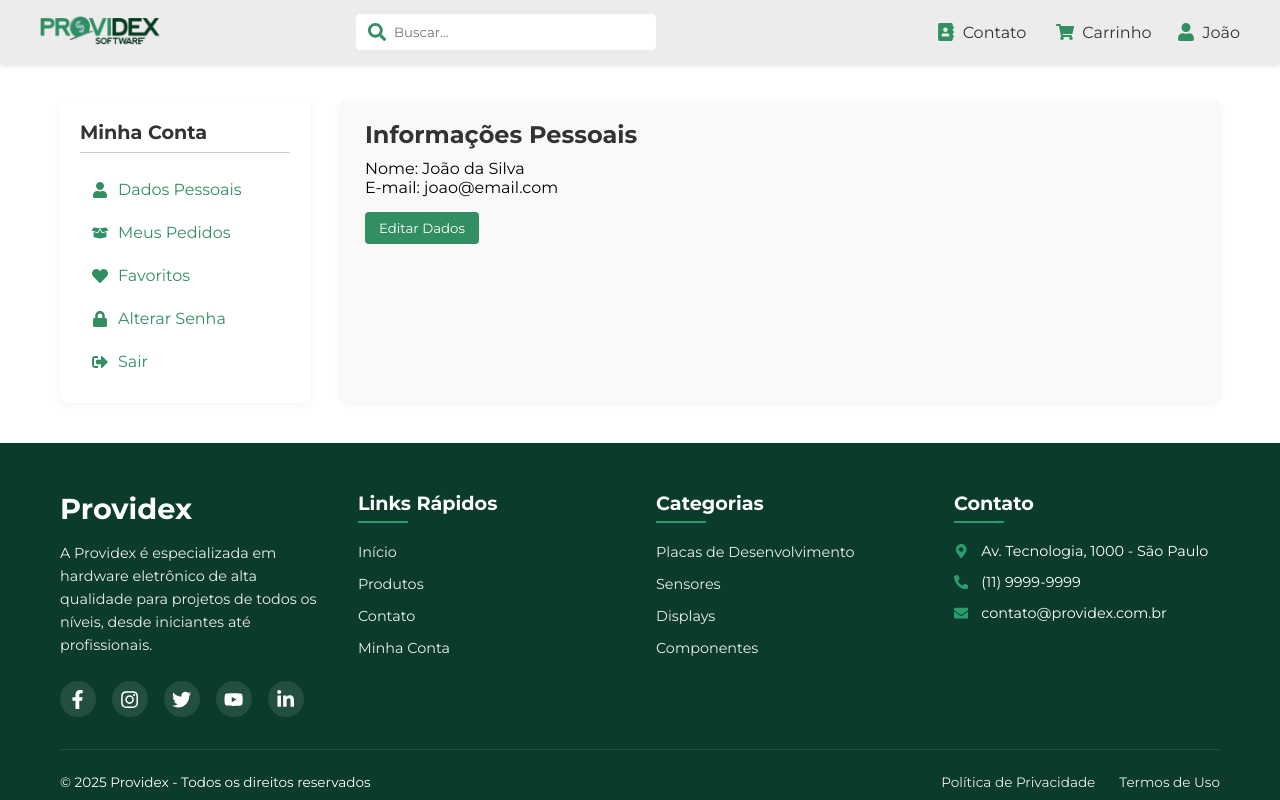
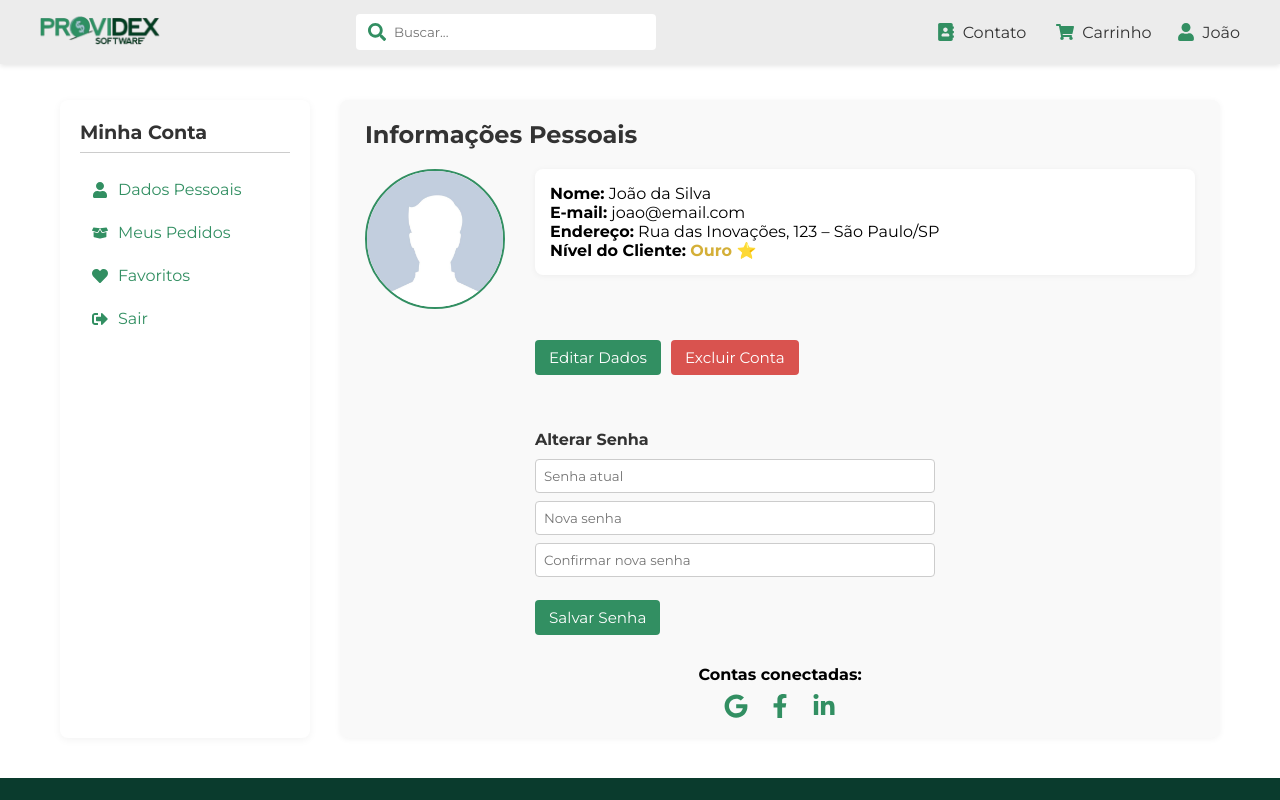
Before and after one commit to joaoschefer/providex, a React (Vite) app: page /minha-conta in a window 1280 px wide. Shown: the top 800 px of the page. Built offline with nearby package versions, Linux system fonts and the light colour scheme.

Commit message:
minha conta ajustada

```diff
--- a/src/pages/MinhaConta.css
+++ b/src/pages/MinhaConta.css
@@ -76,6 +76,8 @@
   color: white;
   border-radius: 4px;
   cursor: pointer;
+  font-size: 0.95rem;
+  transition: all 0.3s ease;
 }
 
 .btn-conta:hover {
@@ -108,6 +110,30 @@
   border-radius: 4px;
 }
 
+.card-favorito > div {
+  display: flex;
+  flex-direction: column;
+  justify-content: center;
+  flex: 1;
+}
+
+.card-favorito h4 {
+  margin: 0 0 6px;
+  font-size: 1rem;
+  color: #222;
+}
+
+.card-favorito p {
+  margin: 0 0 10px;
+  font-weight: bold;
+  color: #444;
+}
+
+.card-favorito .btn-conta {
+  align-self: flex-start;
+  margin-top: 0;
+}
+
 /* PEDIDOS */
 .lista-pedidos {
   display: flex;
@@ -136,7 +162,6 @@
   color: #555;
 }
 
-/* Status colorido */
 .status-entregue {
   color: green;
   font-weight: bold;
@@ -152,3 +177,86 @@
   color: red;
   font-weight: bold;
 }
+
+/* DADOS PESSOAIS */
+.dados-pessoais {
+  display: flex;
+  gap: 30px;
+  margin-top: 20px;
+  align-items: flex-start;
+  flex-wrap: wrap;
+}
+
+.lado-esquerdo img {
+  width: 140px;
+  height: 140px;
+  border-radius: 50%;
+  border: 2px solid #328f62;
+}
+
+.lado-direito {
+  flex: 1;
+  min-width: 280px;
+}
+
+.grupo-info {
+  background-color: #fff;
+  padding: 15px;
+  border-radius: 8px;
+  box-shadow: 0 1px 6px rgba(0, 0, 0, 0.05);
+  margin-bottom: 15px;
+}
+
+.nivel-ouro {
+  color: #d4af37;
+  font-weight: bold;
+}
+
+.botoes-conta {
+  margin-top: 10px;
+  display: flex;
+  gap: 10px;
+  flex-wrap: wrap;
+}
+
+.btn-excluir {
+  background-color: #d9534f;
+}
+
+.btn-excluir:hover {
+  background-color: #c9302c;
+}
+
+/* Formulário de senha */
+.form-senha {
+  margin-top: 30px;
+  max-width: 400px;
+}
+
+.form-senha h4 {
+  margin-bottom: 10px;
+  color: #333;
+}
+
+/* Redes sociais */
+.redes-conectadas {
+  margin-top: 30px;
+  text-align: center;
+}
+
+.logos-sociais {
+  display: flex;
+  justify-content: center;
+  gap: 20px;
+  margin-top: 10px;
+}
+
+.logos-sociais svg {
+  font-size: 24px;
+  color: #328f62;
+  transition: transform 0.2s;
+}
+
+.logos-sociais svg:hover {
+  transform: scale(1.2);
+}
--- a/src/pages/MinhaConta.jsx
+++ b/src/pages/MinhaConta.jsx
@@ -3,30 +3,57 @@ import {
   FaUser,
   FaBoxOpen,
   FaHeart,
-  FaLock,
   FaSignOutAlt,
+  FaGoogle,
+  FaFacebookF,
+  FaLinkedinIn,
 } from "react-icons/fa";
 import "./MinhaConta.css";
 import Footer from "../components/Footer";
+import fotoPerfil from "../assets/foto-perfil.jpg";
+import { produtos } from "../data/produtos";
 
 function MinhaConta() {
   const [secao, setSecao] = useState("dados");
 
-  const favoritos = [
-    { id: 1, nome: "ESP32 WiFi Bluetooth", preco: "R$ 45,90", imagem: "https://via.placeholder.com/100x100?text=ESP32" },
-    { id: 2, nome: "Protoboard 830 pontos", preco: "R$ 12,50", imagem: "https://via.placeholder.com/100x100?text=Protoboard" },
-    { id: 3, nome: "Display OLED 0.96\" I2C", preco: "R$ 28,90", imagem: "https://via.placeholder.com/100x100?text=OLED" },
-    { id: 4, nome: "Sensor Ultrassônico HC-SR04", preco: "R$ 8,99", imagem: "https://via.placeholder.com/100x100?text=HC-SR04" },
-    { id: 5, nome: "Módulo Relé 1 Canal 5V", preco: "R$ 6,75", imagem: "https://via.placeholder.com/100x100?text=Relé" },
-    { id: 6, nome: "Kit de Jumpers Macho-Macho", preco: "R$ 9,90", imagem: "https://via.placeholder.com/100x100?text=Jumpers" }
+  const favoritosIds = [
+    "esp32_wifi_bt",
+    "kit_jumpers_protoboard",
+    "display_oled_096",
+    "modulo_rele_1_canal",
   ];
 
   const pedidos = [
-    { id: "PED-00123", data: "12/06/2025", status: "Entregue", total: "R$ 145,90" },
-    { id: "PED-00124", data: "10/06/2025", status: "Em andamento", total: "R$ 89,50" },
-    { id: "PED-00125", data: "08/06/2025", status: "Cancelado", total: "R$ 112,00" },
-    { id: "PED-00126", data: "05/06/2025", status: "Entregue", total: "R$ 52,40" },
-    { id: "PED-00127", data: "02/06/2025", status: "Em separação", total: "R$ 74,30" }
+    {
+      id: "PED-00123",
+      data: "12/06/2025",
+      status: "Entregue",
+      total: "R$ 145,90",
+    },
+    {
+      id: "PED-00124",
+      data: "10/06/2025",
+      status: "Em andamento",
+      total: "R$ 89,50",
+    },
+    {
+      id: "PED-00125",
+      data: "08/06/2025",
+      status: "Cancelado",
+      total: "R$ 112,00",
+    },
+    {
+      id: "PED-00126",
+      data: "05/06/2025",
+      status: "Entregue",
+      total: "R$ 52,40",
+    },
+    {
+      id: "PED-00127",
+      data: "02/06/2025",
+      status: "Em separação",
+      total: "R$ 74,30",
+    },
   ];
 
   const renderConteudo = () => {
@@ -35,11 +62,59 @@ function MinhaConta() {
         return (
           <>
             <h2>Informações Pessoais</h2>
-            <p>Nome: João da Silva</p>
-            <p>E-mail: joao@email.com</p>
+            <div className="dados-pessoais">
+              <div className="lado-esquerdo">
+                <img src={fotoPerfil} alt="Foto de perfil" />
+              </div>
+
+              <div className="lado-direito">
+                <div className="grupo-info">
+                  <p>
+                    <strong>Nome:</strong> João da Silva
+                  </p>
+                  <p>
+                    <strong>E-mail:</strong> joao@email.com
+                  </p>
+                  <p>
+                    <strong>Endereço:</strong> Rua das Inovações, 123 – São
+                    Paulo/SP
+                  </p>
+                  <p>
+                    <strong>Nível do Cliente:</strong>{" "}
+                    <span className="nivel-ouro">Ouro ⭐</span>
+                  </p>
+                </div>
+
+                <div className="botoes-conta">
                   <button className="btn-conta">Editar Dados</button>
+                  <button className="btn-conta btn-excluir">
+                    Excluir Conta
+                  </button>
+                </div>
+
+                <div className="form-senha">
+                  <h4>Alterar Senha</h4>
+                  <input type="password" placeholder="Senha atual" />
+                  <input type="password" placeholder="Nova senha" />
+                  <input type="password" placeholder="Confirmar nova senha" />
+                  <button className="btn-conta">Salvar Senha</button>
+                </div>
+              </div>
+            </div>
+
+            <div className="redes-conectadas">
+              <p>
+                <strong>Contas conectadas:</strong>
+              </p>
+              <div className="logos-sociais">
+                <FaGoogle />
+                <FaFacebookF />
+                <FaLinkedinIn />
+              </div>
+            </div>
           </>
         );
+
       case "pedidos":
         return (
           <>
@@ -52,7 +127,11 @@ function MinhaConta() {
                     <p>Data: {pedido.data}</p>
                     <p>
                       Status:{" "}
-                      <span className={`status-${pedido.status.toLowerCase().replace(/ /g, "-")}`}>
+                      <span
+                        className={`status-${pedido.status
+                          .toLowerCase()
+                          .replace(/ /g, "-")}`}
+                      >
                         {pedido.status}
                       </span>
                     </p>
@@ -64,34 +143,29 @@ function MinhaConta() {
             </div>
           </>
         );
+
       case "favoritos":
+        const favoritos = produtos.filter((p) => favoritosIds.includes(p.id));
         return (
           <>
             <h2>Meus Favoritos</h2>
             <div className="lista-favoritos">
-              {favoritos.map(prod => (
+              {favoritos.map((prod) => (
                 <div key={prod.id} className="card-favorito">
                   <img src={prod.imagem} alt={prod.nome} />
                   <div>
                     <h4>{prod.nome}</h4>
                     <p>{prod.preco}</p>
-                    <button className="btn-conta">Ver Produto</button>
+                    <a href={`/produto/${prod.id}`} className="btn-conta">
+                      Ver Produto
+                    </a>
                   </div>
                 </div>
               ))}
             </div>
           </>
         );
-      case "senha":
-        return (
-          <>
-            <h2>Alterar Senha</h2>
-            <input type="password" placeholder="Senha atual" />
-            <input type="password" placeholder="Nova senha" />
-            <input type="password" placeholder="Confirmar nova senha" />
-            <button className="btn-conta">Salvar Senha</button>
-          </>
-        );
+
       default:
         return <p>Bem-vindo à sua conta.</p>;
     }
@@ -103,17 +177,22 @@ function MinhaConta() {
         <aside className="sidebar-conta">
           <h3>Minha Conta</h3>
           <ul>
-          <li onClick={() => setSecao("dados")}><FaUser /> Dados Pessoais</li>
-          <li onClick={() => setSecao("pedidos")}><FaBoxOpen /> Meus Pedidos</li>
-          <li onClick={() => setSecao("favoritos")}><FaHeart /> Favoritos</li>
-          <li onClick={() => setSecao("senha")}><FaLock /> Alterar Senha</li>
-          <li onClick={() => alert("Você saiu!")}><FaSignOutAlt /> Sair</li>
+            <li onClick={() => setSecao("dados")}>
+              <FaUser /> Dados Pessoais
+            </li>
+            <li onClick={() => setSecao("pedidos")}>
+              <FaBoxOpen /> Meus Pedidos
+            </li>
+            <li onClick={() => setSecao("favoritos")}>
+              <FaHeart /> Favoritos
+            </li>
+            <li onClick={() => alert("Você saiu!")}>
+              <FaSignOutAlt /> Sair
+            </li>
           </ul>
         </aside>
 
-      <main className="conteudo-conta">
-        {renderConteudo()}
-      </main>
+        <main className="conteudo-conta">{renderConteudo()}</main>
       </div>
       <Footer />
     </>
```
Also changed, not shown: src/assets/foto-perfil.jpg (added). Lines whose indentation alone changed are shown as unchanged.
